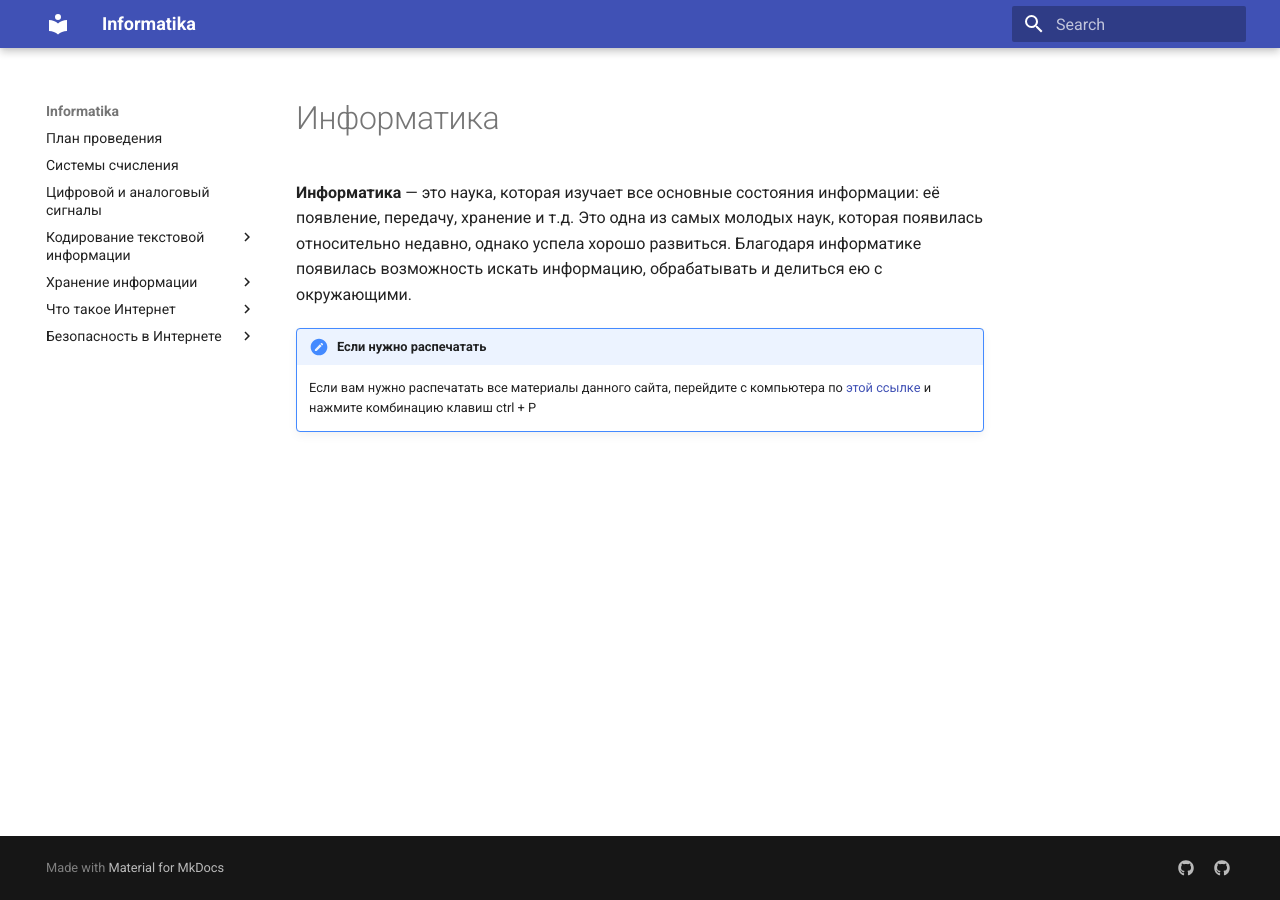
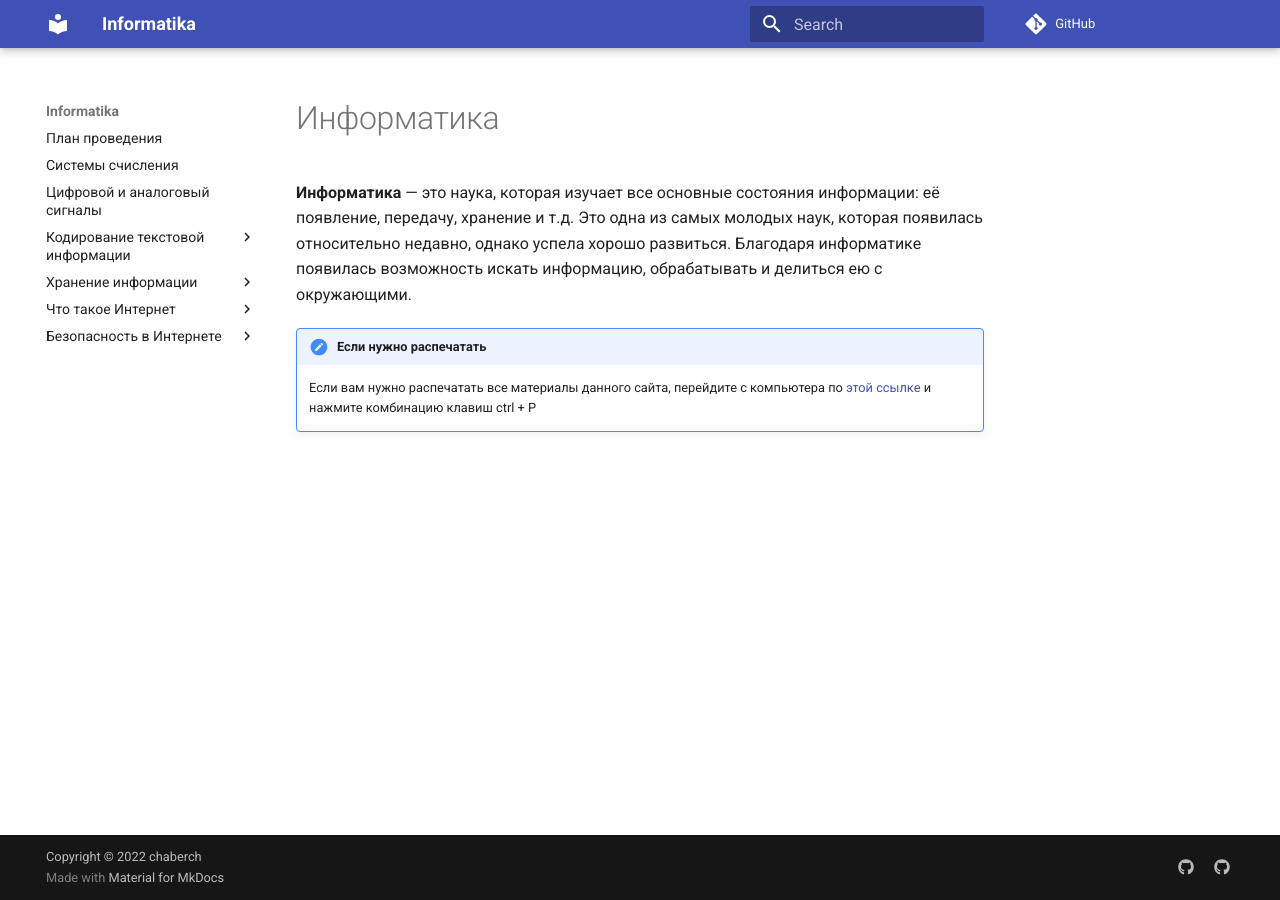
Before and after one commit to chabErch/Informatika, an MkDocs documentation site: the page built from docs/index.md, in a window 1280 px wide. Built offline with MkDocs 1.6.1 and Material for MkDocs 9.7.7, drawn with Linux system fonts in a browser that asks for light colours; comment, search, counter and statistics services are not loaded.

Commit message:
Update mkdocs.yml

```diff
--- a/mkdocs.yml
+++ b/mkdocs.yml
@@ -1,4 +1,7 @@
 site_name: Informatika
+repo_url: https://github.com/chabErch/Informatika
+site_author: chaberch
+copyright: Copyright &copy; 2022 chaberch
 
 theme:
   name: material
```
